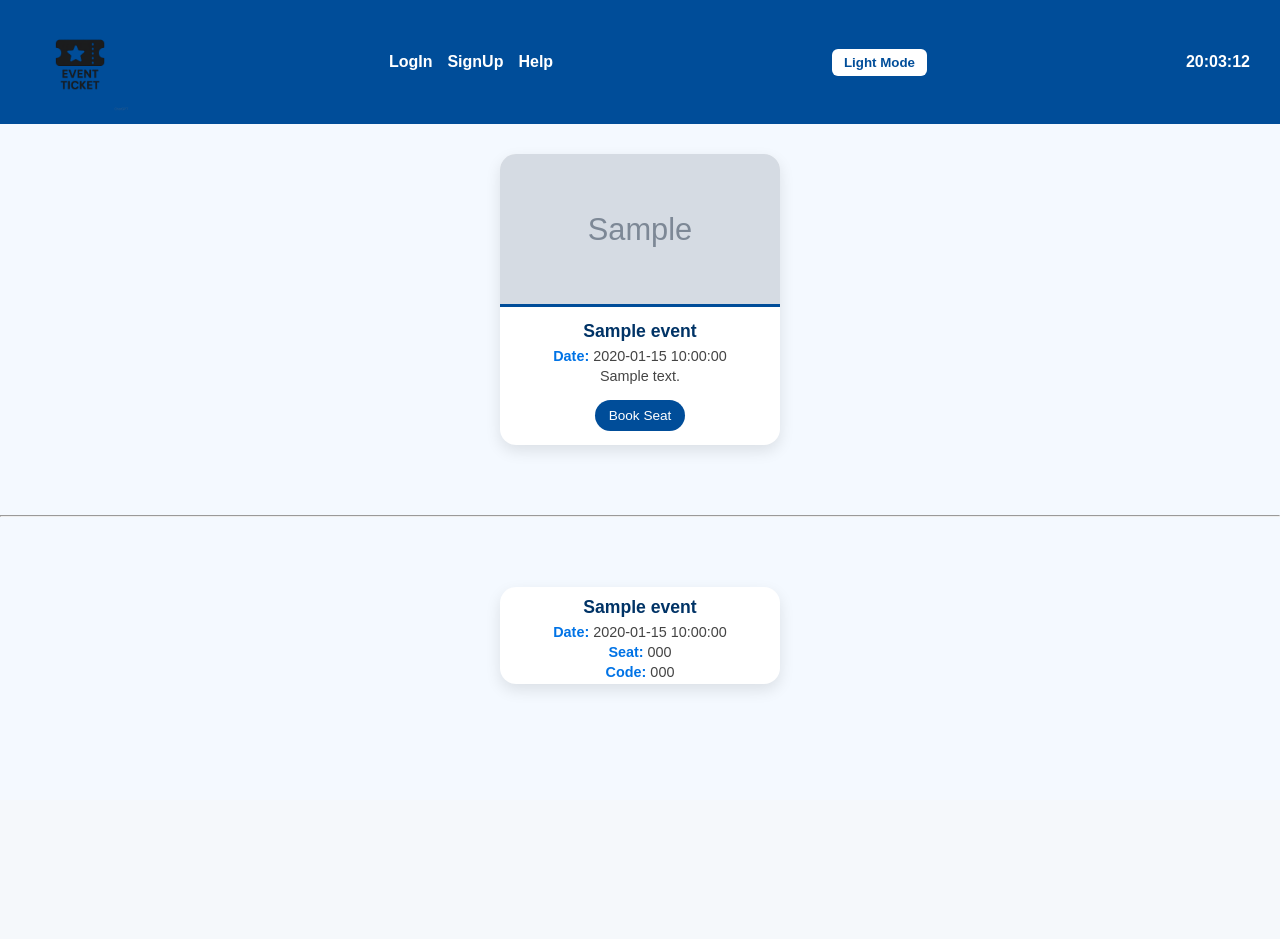
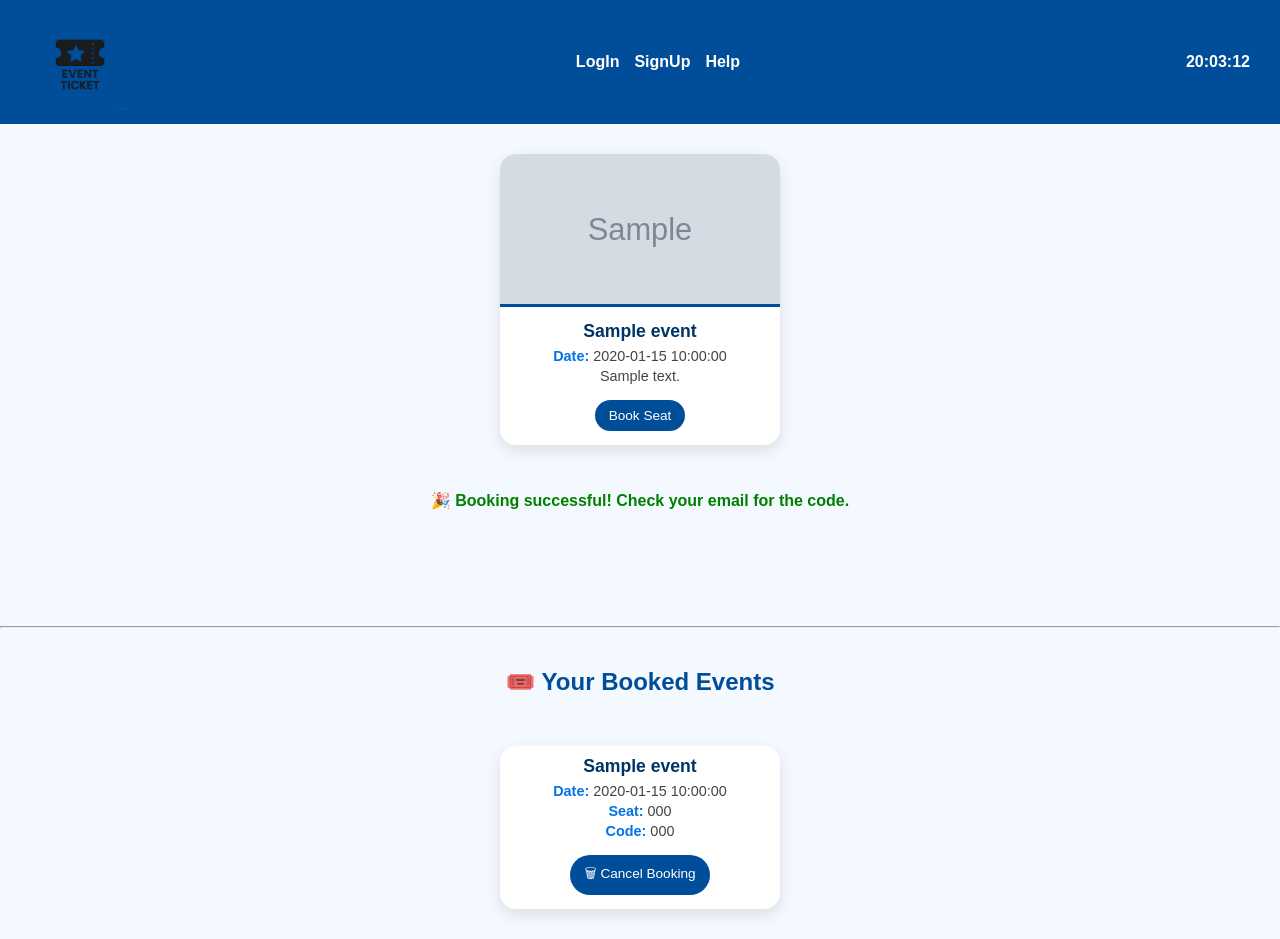
Before and after one commit to Feu29/WAD-Project-EventTickets, a PHP site: page /main.php?success=1 in a window 1280 px wide. Before the commit the page ends 691 px from the top, so only its background shows below. Run offline with PHP 8.4, Linux system fonts and the light colour scheme; the visitor is signed in with stand-in values (Sample User, id 1); tables that the repository leaves empty or names only in its code hold one stand-in row (values such as "Sample post"); grey boxes marked "Sample" are stand-in pictures.

Commit message:
Update main.php

```diff
--- a/main.php
+++ b/main.php
@@ -1,7 +1,7 @@
 <?php
 session_start();
 
-// Check if user is logged in
+// Make sure user is logged in
 if (!isset($_SESSION['email'])) {
     header("Location: logIn.php");
     exit;
@@ -30,12 +30,6 @@ if (isset($_POST['book_event'])) {
     $stmt->execute();
     $stmt->close();
 
-    // Send email
-    $subject = "Your Booking Code";
-    $message = "Thank you for booking!\nYour booking code for the event is: $booking_code";
-    $headers = "From: noreply@universityevents.com";
-
-    mail($user_email, $subject, $message, $headers);
 
 
 }
@@ -48,6 +42,11 @@ if (!$result) {
     die("Query failed: " . $conn->error);
 }
 
+if ($result->num_rows === 0) {
+    die("No events found in the database.");
+}
+
+// Store events in array
 $events = [];
 while ($row = $result->fetch_assoc()) {
     $events[] = $row;
@@ -62,6 +61,35 @@ $conn->close();
 <meta charset="UTF-8">
 <title>University Event Ticketing</title>
 <link rel="stylesheet" href="blues.css">
+<script>
+document.addEventListener("DOMContentLoaded", function() {
+    document.querySelectorAll('.delete-btn').forEach(button => {
+        button.addEventListener('click', function() {
+            const bookingCode = this.getAttribute('data-code');
+            if (!confirm('Are you sure you want to cancel this booking?')) return;
+
+            fetch('delete_booking.php', {
+                method: 'POST',
+                headers: { 'Content-Type': 'application/x-www-form-urlencoded' },
+                body: 'booking_code=' + encodeURIComponent(bookingCode)
+            })
+            .then(response => response.text())
+            .then(message => {
+                alert(message);
+                // Remove the card from DOM if successful
+                if (message.includes('successfully')) {
+                    const card = document.getElementById('booking-' + bookingCode);
+                    if (card) card.remove();
+                }
+            })
+            .catch(err => alert('Error deleting booking.'));
+        });
+    });
+});
+</script>
+
+
+
 </head>
 <body>
 
@@ -73,40 +101,49 @@ $conn->close();
       <li><a href="signUp.php">SignUp</a></li>
       <li><a href="#">Help</a></li>
     </ul>
-
-    <!-- Theme Toggle Button -->
-    <button id="toggleTheme" style="margin-left:20px; padding:6px 12px; border:none; border-radius:6px; cursor:pointer;">
-        Light Mode
-    </button>
-
     <div id="clock"></div>
 </div>
 
 <!-- Events -->
 <div class="row" id="events-container">
 <?php foreach($events as $event): ?>
-  <div class="event-card">
-    <img src="<?= htmlspecialchars($event['image_path']) ?>" alt="<?= htmlspecialchars($event['event_name']) ?>" class="event-image">
+  <div class="card">
+    <img src="<?= htmlspecialchars($event['image_path']) ?>" alt="<?= htmlspecialchars($event['event_name']) ?>">
     <h3><?= htmlspecialchars($event['event_name']) ?></h3>
     <p><?= htmlspecialchars($event['description']) ?></p>
     <p><strong>Date:</strong> <?= htmlspecialchars($event['event_date']) ?></p>
     <form method="POST" action="book.php">
       <input type="hidden" name="event_id" value="<?= $event['id'] ?>">
-      <button type="submit" name="book_event" class="book-btn">Book Seat</button>
+      <button type="submit" name="book_event">Book Seat</button>
     </form>
   </div>
 <?php endforeach; ?>
 </div>
+<?php
 
-<!-- Your Booked Events -->
-<hr style="margin: 40px 0;">
-<div class="row">
-<?php
+
+if (!isset($_SESSION['email'])) {
+    header("Location: login.html");
+    exit;
+}
+
+$user_email = $_SESSION['email'];
+
 $conn = new mysqli("localhost", "root", "", "event_database");
 if ($conn->connect_error) {
     die("Connection failed: " . $conn->connect_error);
 }
 
+// Success message after booking
+if (isset($_GET['success'])) {
+    echo "<p style='color:green; text-align:center; font-weight:bold;'>🎉 Booking successful! Check your email for the code.</p>";
+}
+
+// Fetch all events for display
+$sql = "SELECT * FROM events ORDER BY event_date ASC";
+$events_result = $conn->query($sql);
+
+// Fetch user bookings
 $bookings_sql = "
     SELECT e.event_name, e.event_date, b.booking_code, b.seat_number
     FROM bookings b
@@ -118,15 +155,24 @@ $stmt = $conn->prepare($bookings_sql);
 $stmt->bind_param("s", $user_email);
 $stmt->execute();
 $bookings_result = $stmt->get_result();
+?>
 
+<div class="row" id="events-container"></div>
+
+<hr style="margin: 40px 0;">
+
+<h2 style="text-align:center; color:#004d99;">🎟️ Your Booked Events</h2>
+<div class="row">
+<?php
 if ($bookings_result->num_rows > 0) {
     while ($booking = $bookings_result->fetch_assoc()) {
         echo "
-        <div class='event-card'>
+        <div class='event-card' id='booking-{$booking['booking_code']}'>
             <h3>{$booking['event_name']}</h3>
             <p><strong>Date:</strong> {$booking['event_date']}</p>
             <p><strong>Seat:</strong> {$booking['seat_number']}</p>
             <p><strong>Code:</strong> {$booking['booking_code']}</p>
+            <button class='delete-btn' data-code='{$booking['booking_code']}'>🗑 Cancel Booking</button>
         </div>
         ";
     }
@@ -134,7 +180,10 @@ if ($bookings_result->num_rows > 0) {
     echo "<p style='text-align:center; color:#555;'>You haven’t booked any events yet.</p>";
 }
 ?>
+
 </div>
+
+
 
 <script src="main.js"></script>
 </body>
```
